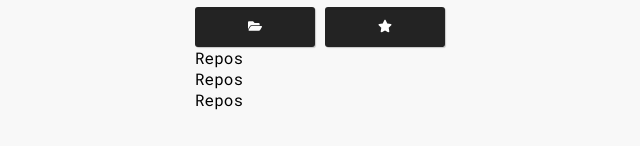
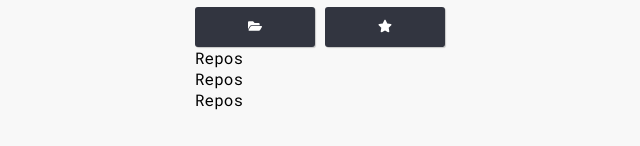
Before and after one commit to daniel-silva-dxp/new-couse-react, a React app: page / in a window 1280 px wide. Shown: the part 362-508 px from the top of the page, without its empty margins (320-960 px from the left). Built offline with nearby package versions, Linux system fonts and the light colour scheme.

Commit message:
feat: alterando a cor do botão

```diff
--- a/src/Components/Button/style.css
+++ b/src/Components/Button/style.css
@@ -31,11 +31,11 @@ button.btn-medium {
 
 button.btn-black {
 	color: #fff;
-	background: #232323;
+	background: #323540;
 }
 
 button.btn-black:hover {
-	background: #565656;
+	background: #161711;
 	-webkit-box-shadow: 3px 3px 3px 0px rgba(0, 0, 0, 0.4);
 	-moz-box-shadow: 3px 3px 3px 0px rgba(0, 0, 0, 0.4);
 	box-shadow: 3px 3px 3px 0px rgba(0, 0, 0, 0.4);
```
